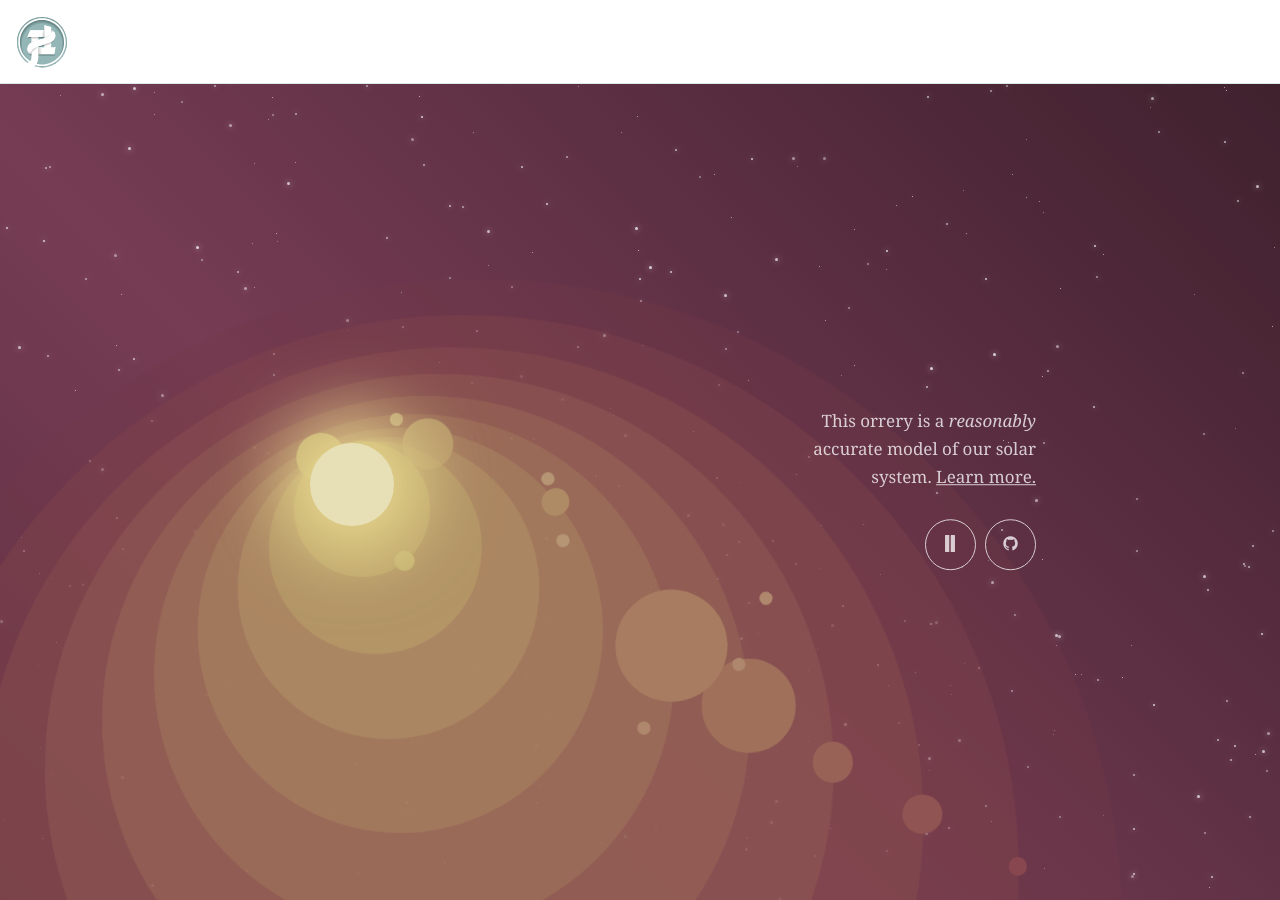
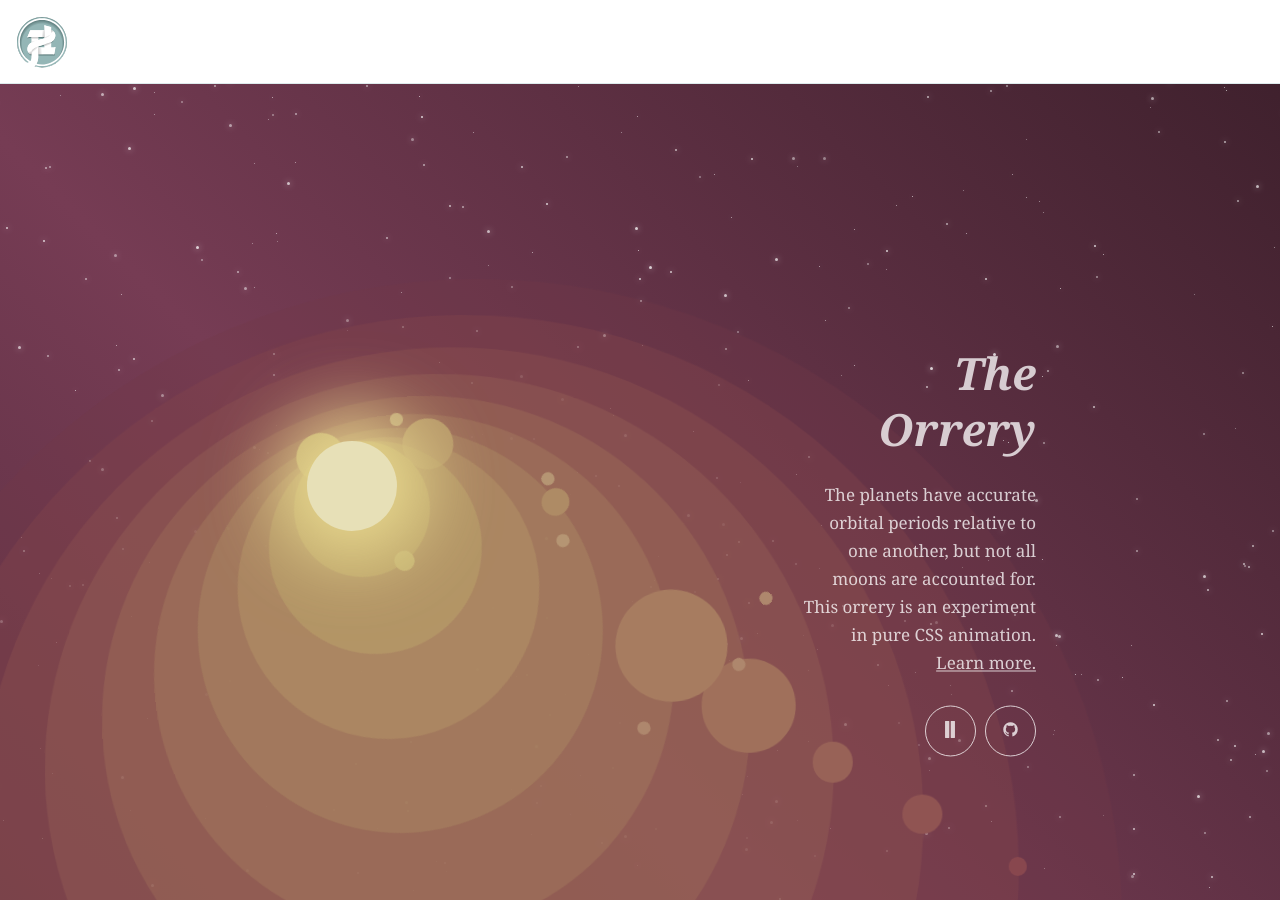
Before and after one commit to zachalbert/zachalbert.com_v6-build, a Jekyll site: the page built from index.html, in a window 1280 px wide and 900 px high. Built offline with Jekyll 4.4.1, drawn with Linux system fonts in a browser that asks for light colours; Markdown is read by kramdown in place of the engine named in the settings; the list of posts is cut into pages by our own code; some of the changed text lies outside the part shown.

Commit message:
Wordsmith orrery language

```diff
--- a/_includes/orrry.html
+++ b/_includes/orrry.html
@@ -6,7 +6,12 @@
       <div class="orrry-description">
         <div class="row middle-xs">
           <div class="col-xs-offset-8 col-xs-4 animated description-holder">
-            <p>This orrery is a <em>reasonably</em> accurate model of our solar system. <a href="#">Learn more.</a></p>
+            <h1>The Orrery</h1>
+            <p>
+              The planets have accurate orbital periods relative to one another,
+              but not all moons are accounted for. This orrery is an experiment
+              in pure CSS animation. <a href="/orrery">Learn more.</a>
+            </p>
             <div class="inline-block">
               <a href="#" class="icon-pause-filled button pause-animation"></a><a href="#" class="icon-github button"></a>
             </div>
--- a/_scss/_orrry.scss
+++ b/_scss/_orrry.scss
@@ -166,7 +166,7 @@ $pluto-size:    0.185em;
 $eris-size:     0.182em;
 
 // Build the sun and planets
-.sun      { @include buildStar(6.5%, 1.5%, $color-1); }
+.sun      { @include buildStar(7%, 1.5%, $color-1); }
 .mercury  { @include playGod(10%,  2%, $color-2, $mercury-size / 1); }
 .venus    { @include playGod(16%,  3%, $color-3, $venus-size / 1); }
 .earth    { @include playGod(23%,  4%, $color-4, $earth-size / 1); }
```
Also changed, not shown: _posts/2015-01-10-orrery.md (added, +16 -0 lines), README.md, css/style.css.
